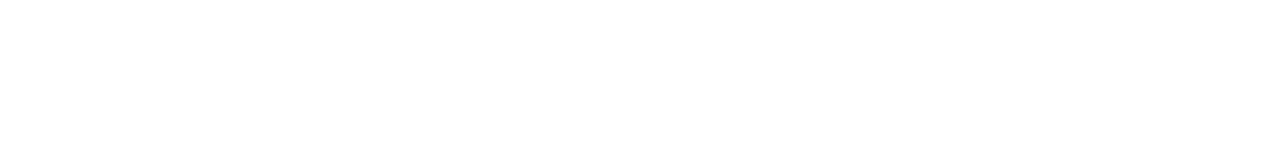
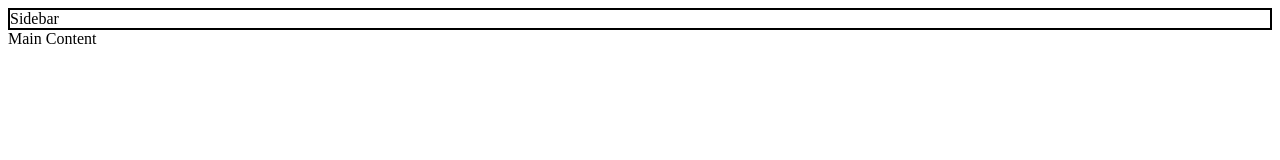
Before and after one commit to MEdwards3222/admin-dashboard, a plain HTML site: page index.html in a window 1280 px wide. Drawn offline with Linux system fonts and the light colour scheme.

Commit message:
Very basics added

```diff
--- a/index.html
+++ b/index.html
@@ -4,15 +4,16 @@
     <meta charset="UTF-8">
     <meta http-equiv="X-UA-Compatible" content="IE=edge">
     <meta name="viewport" content="width=device-width, initial-scale=1.0">
+    <link rel="stylesheet" href="./style.css">
     <title>Admin Dashboard</title>
 </head>
 <body>
     <div class="sidebar">
-
+        Sidebar
     </div>
 
     <div class="main">
-
+        Main Content
     </div>
 
 </body>
--- /dev/null
+++ b/style.css
@@ -0,0 +1,13 @@
+*,
+*::after,
+*::before {
+    box-sizing: border-box;
+}
+
+body {
+    display: grid;
+}
+
+.sidebar {
+    border: 2px solid black;
+}
```
